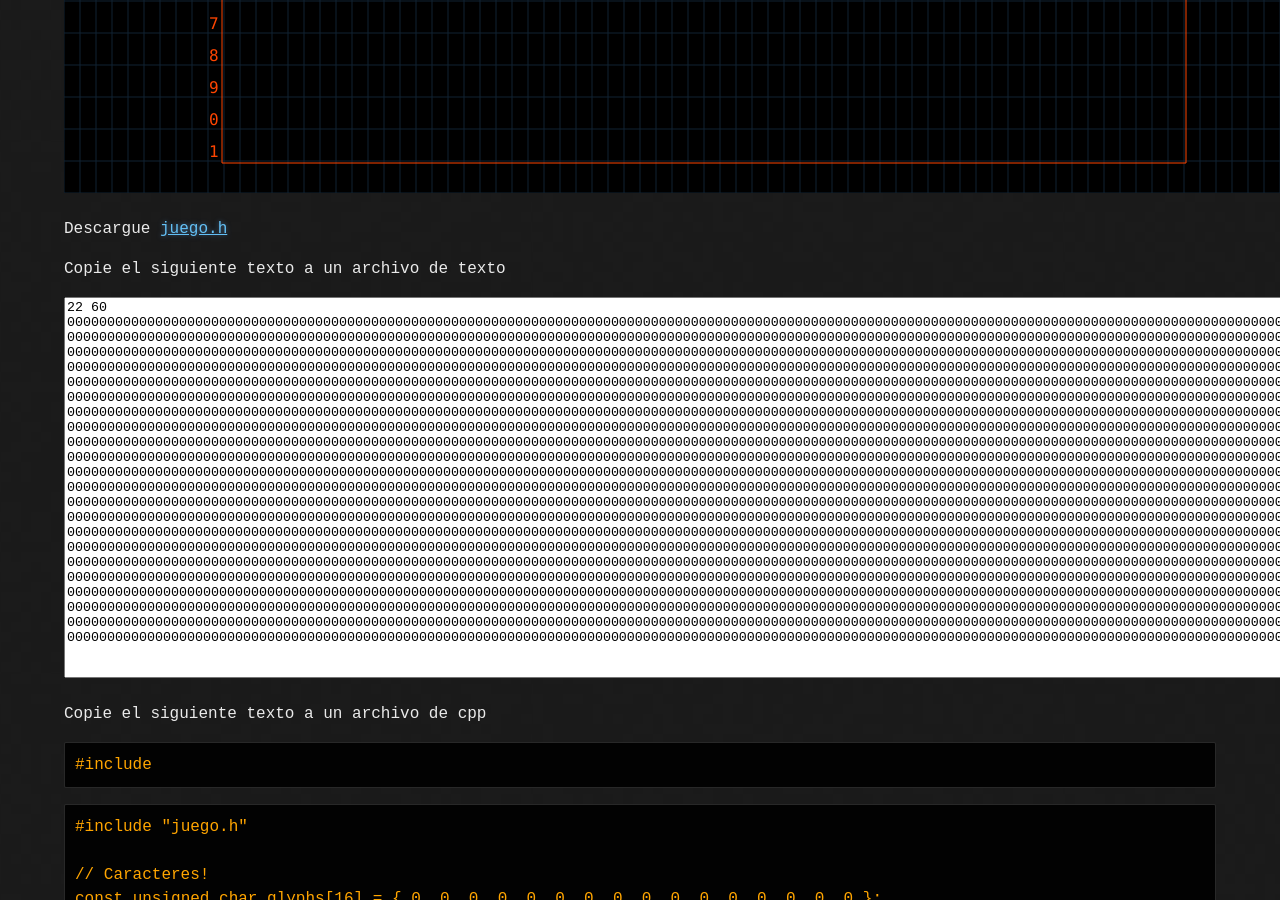
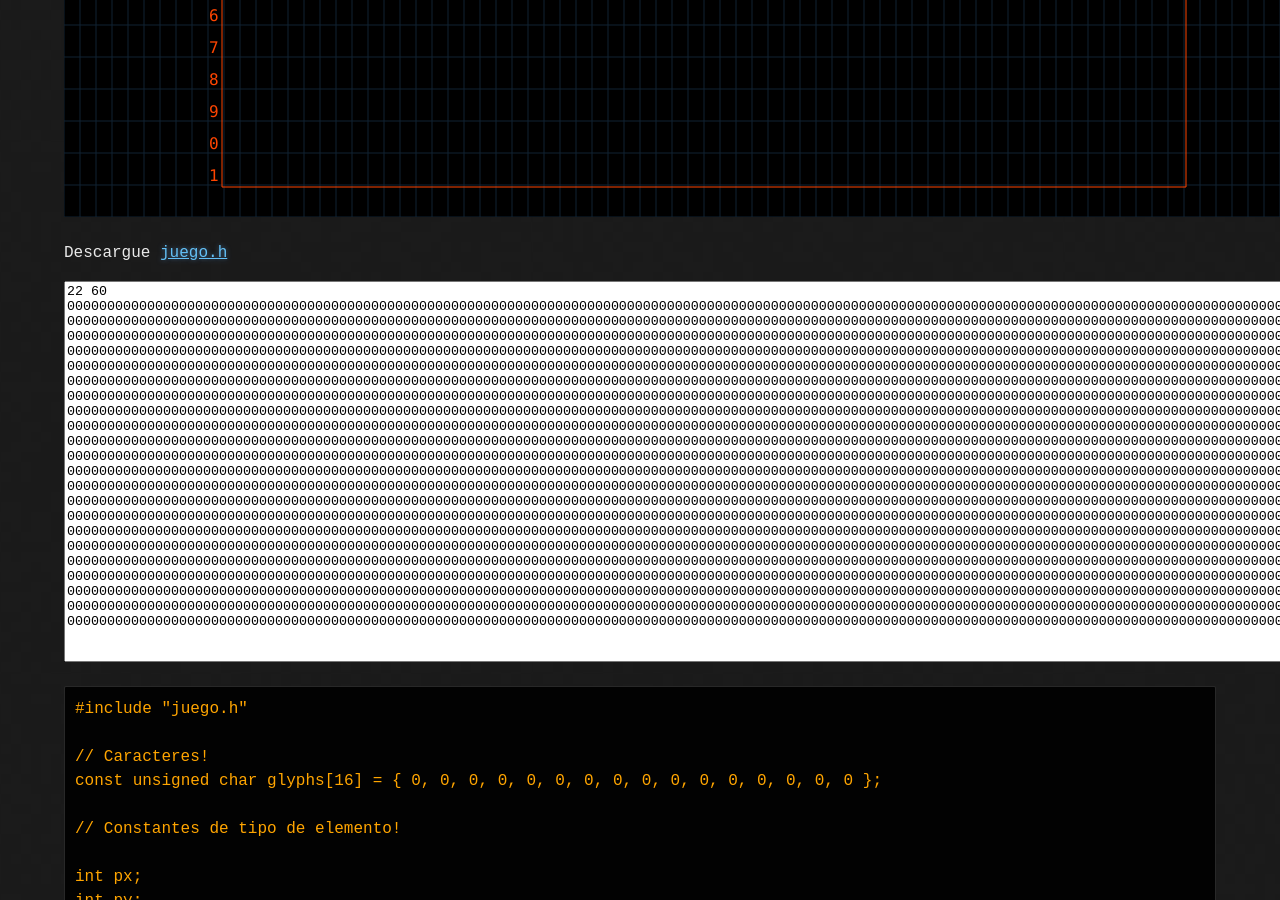
Before and after one commit to lmcanavals/lmcanavals.github.io, a Jekyll site: the page built from mapgen.html, in a window 1280 px wide and 900 px high, scrolled down 923 px. Built offline with Jekyll 4.4.1, drawn with Linux system fonts in a browser that asks for light colours.

Commit message:
Update mapgen.html

```diff
--- a/mapgen.html
+++ b/mapgen.html
@@ -25,12 +25,12 @@
   <label for="rows">Rows: </label><input type="number" id="rows" value="22" min="10" max="24">
   <label for="cols">Columns: </label><input type="number" id="cols" value="60" min="20" max="80">
   <button id="nuevo">Nuevo!</button>
+</div>
 
-  Código: </td>
   {%- for i in (0..15) -%}
   <label for="code{{ i }}">
-    <input type="radio" id="code{{ i }}" value=""{%- if i == 0 -%} checked{%- endif -%}>
-    <input type="number" id="char{{ i }}" style="width: 30px;" {%- if i == 0 -%}value="0" readonly{%- else -%} min="1" max="255"{%- endif -%}>
+    <input type="radio" id="code{{ i }}" name="code" value=""{%- if i == 0 -%} checked{%- endif -%}>
+    <input type="number" id="char{{ i }}" {%- if i == 0 -%}value="0" readonly{%- else -%} min="1" max="255"{%- endif -%}>
     <input type="text" id="name{{ i }}" style="width: 30px;">
   </label>
   {%- endfor -%}
@@ -53,13 +53,13 @@
     {% endfor %}
   </tr>
 </table>
-</div>
+
 <canvas id="cnvs" width="1280" height="768"></canvas>
+
 <p>Descargue <a href="/dl/juego.h">juego.h</a></p>
-<p>Copie el siguiente texto a un archivo de texto</p>
+
 <textarea rows="25" cols="158" id="map"  wrap="off" readonly></textarea>
-<p>Copie el siguiente texto a un archivo de cpp</p>
-<pre><code class="language-cpp">#include <iostream></code></pre>
+
 <pre><code id="cpp" class="language-cpp"></code></pre>
 
 <script src="/js/prism.js"></script>
```
Lines whose indentation alone changed are shown as unchanged.
